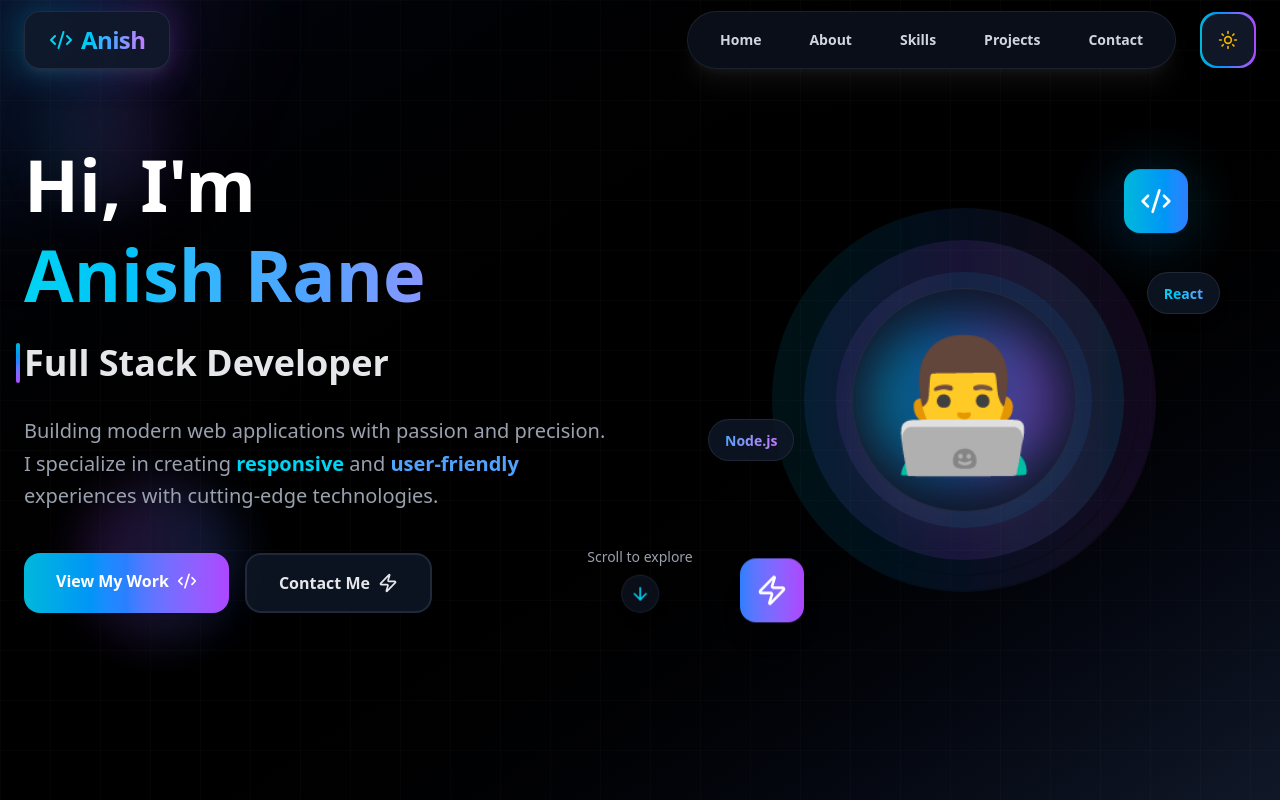
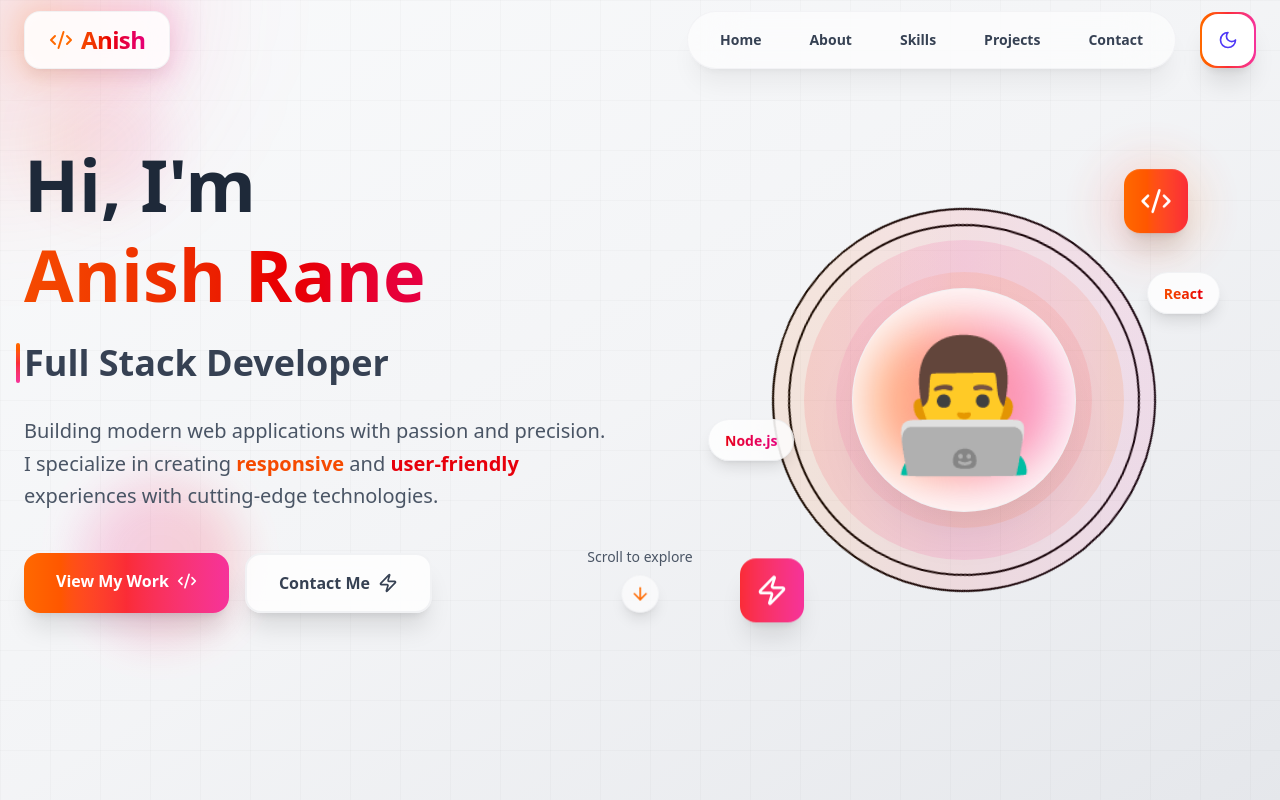
Before and after one commit to AnishRane13/Portfolio, a React (Vite) app: page / in a window 1280 px wide. Shown: the top 800 px of the page. Built offline with nearby package versions, Linux system fonts and the light colour scheme.

Commit message:
Completed

```diff
--- a/index.html
+++ b/index.html
@@ -2,7 +2,7 @@
 <html lang="en">
   <head>
     <meta charset="UTF-8" />
-    <link rel="icon" type="image/svg+xml" href="/vite.svg" />
+   <link rel="icon" type="image/svg+xml" href="/logo.svg" />
     <meta name="viewport" content="width=device-width, initial-scale=1.0" />
     <title>Anish Rane</title>
   </head>
--- a/src/components/Navbar.jsx
+++ b/src/components/Navbar.jsx
@@ -2,7 +2,7 @@
 import { Sun, Moon, Menu, X, Code2, Zap } from 'lucide-react';
 
 const Navbar = () => {
-  const [darkMode, setDarkMode] = useState(true);
+  const [darkMode, setDarkMode] = useState(false);
   const [isOpen, setIsOpen] = useState(false);
   const [scrolled, setScrolled] = useState(false);
 
```
Also changed, not shown: public/logo.svg (added).
